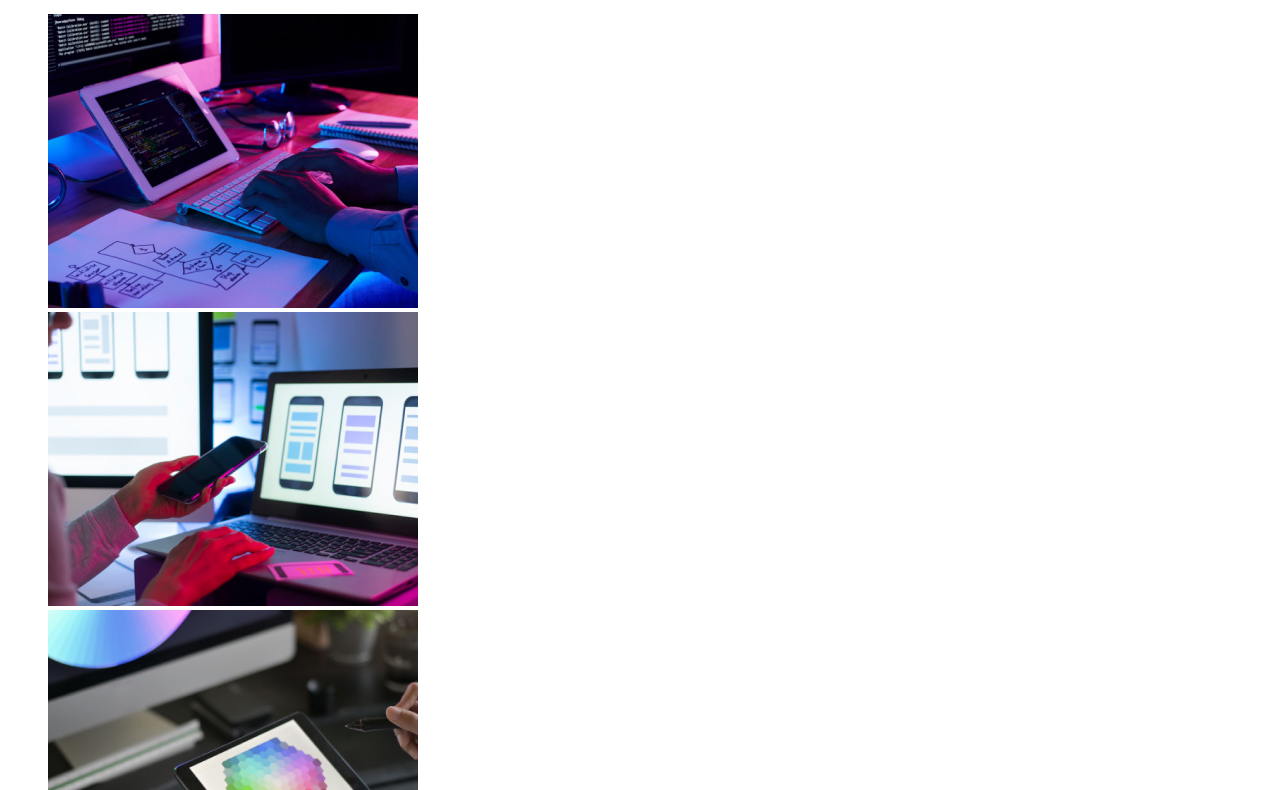
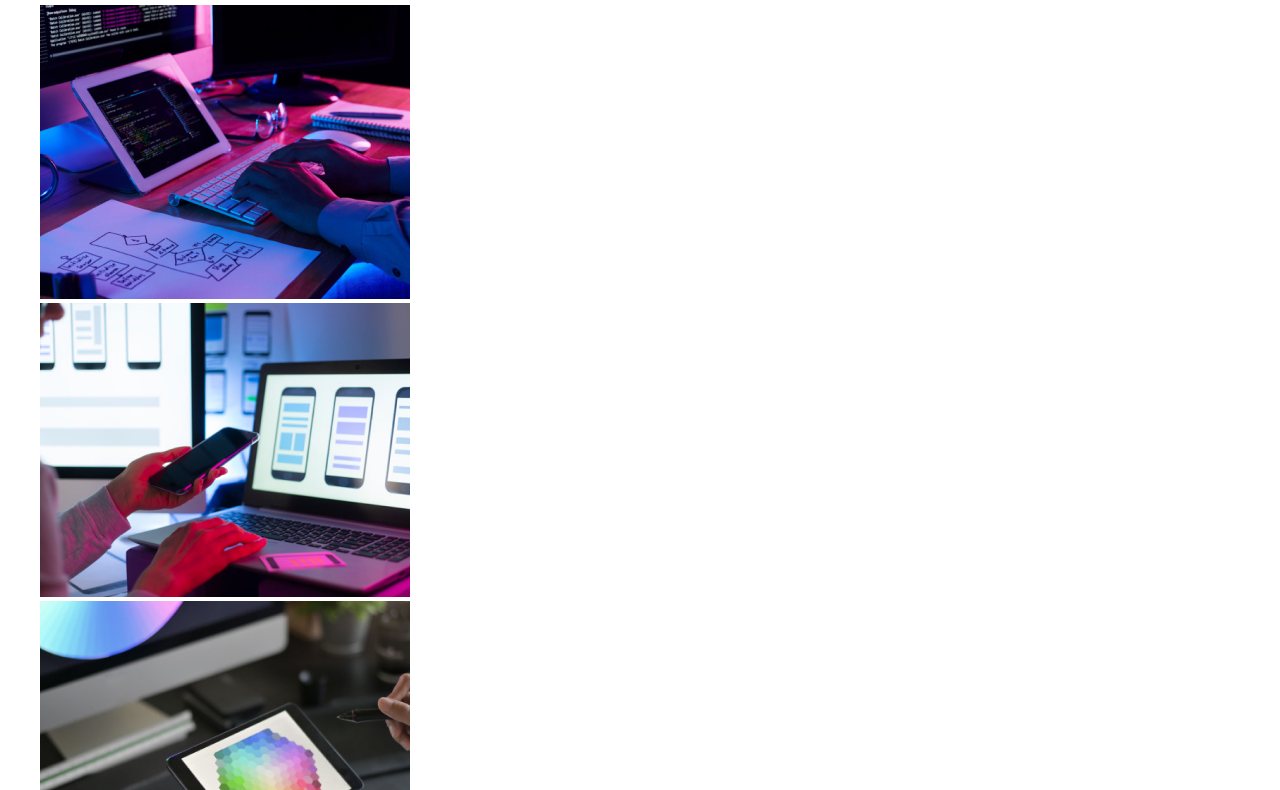
Before and after one commit to Volodymyr100/homework2, a plain HTML site: page index.html in a window 1280 px wide. Shown: the part 702-1492 px from the top of the page. Drawn offline with nearby package versions, Linux system fonts and the light colour scheme.

Commit message:
fin-styles-stabilising

```diff
--- a/index.html
+++ b/index.html
@@ -12,6 +12,9 @@
     <link href="https://fonts.googleapis.com/css2?family=Raleway:wght@700&family=Roboto:wght@400;500;700;900&display=swap"
         rel="stylesheet"
         >
+    <!-- Подключаем стабилизптор стилей -->
+    <link rel="stylesheet" href="https://cdnjs.cloudflare.com/ajax/libs/modern-normalize/1.0.0/modern-normalize.min.css" />
+    <!-- Мои стили -->
     <link rel="stylesheet" href="./css/styles.css">
 </head>
 <body>
```
Also changed, not shown: portfolio.html (+1 -0 lines).
